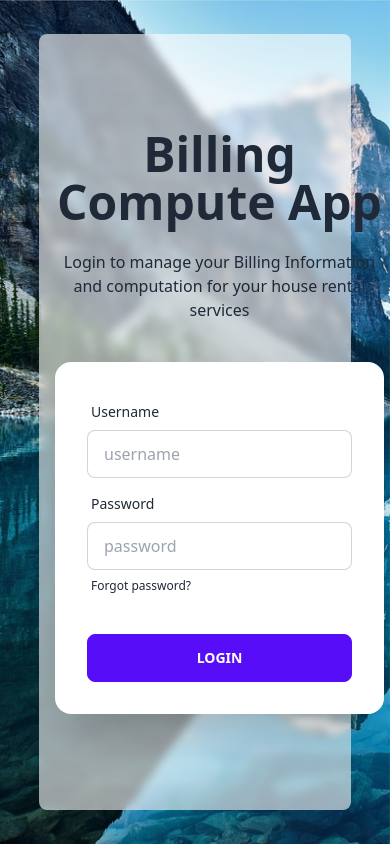
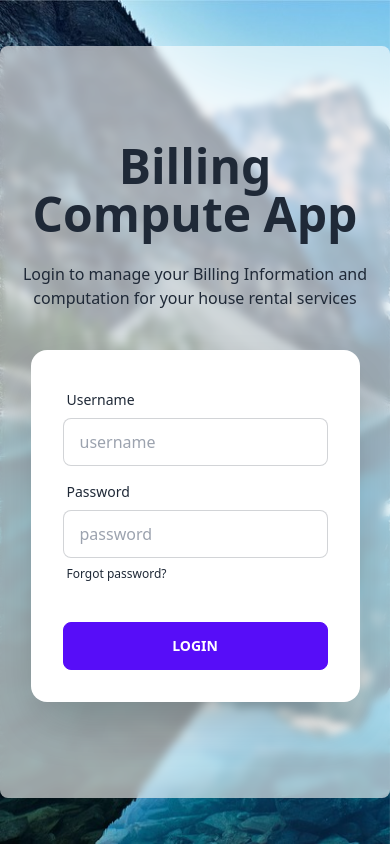
Before and after one commit to lhes23/bill-app, a Next.js app: page / in a window 390 px wide. Built offline with nearby package versions, Linux system fonts and the light colour scheme.

Commit message:
fix login form width

```diff
--- a/src/components/LoginForm.jsx
+++ b/src/components/LoginForm.jsx
@@ -28,7 +28,7 @@ const LoginForm = () => {
   return (
     <>
       <div
-        className="hero py-20 w-4/5 rounded-lg backdrop-blur-sm bg-white/60 absolute top-1/2 left-1/2 transform -translate-x-1/2 -translate-y-1/2
+        className="hero py-20 w-full lg:w-4/5 rounded-lg backdrop-blur-sm bg-white/60 absolute top-1/2 left-1/2 transform -translate-x-1/2 -translate-y-1/2
 "
       >
         <div className="hero-content flex-col lg:flex-row lg:px-20">
```
